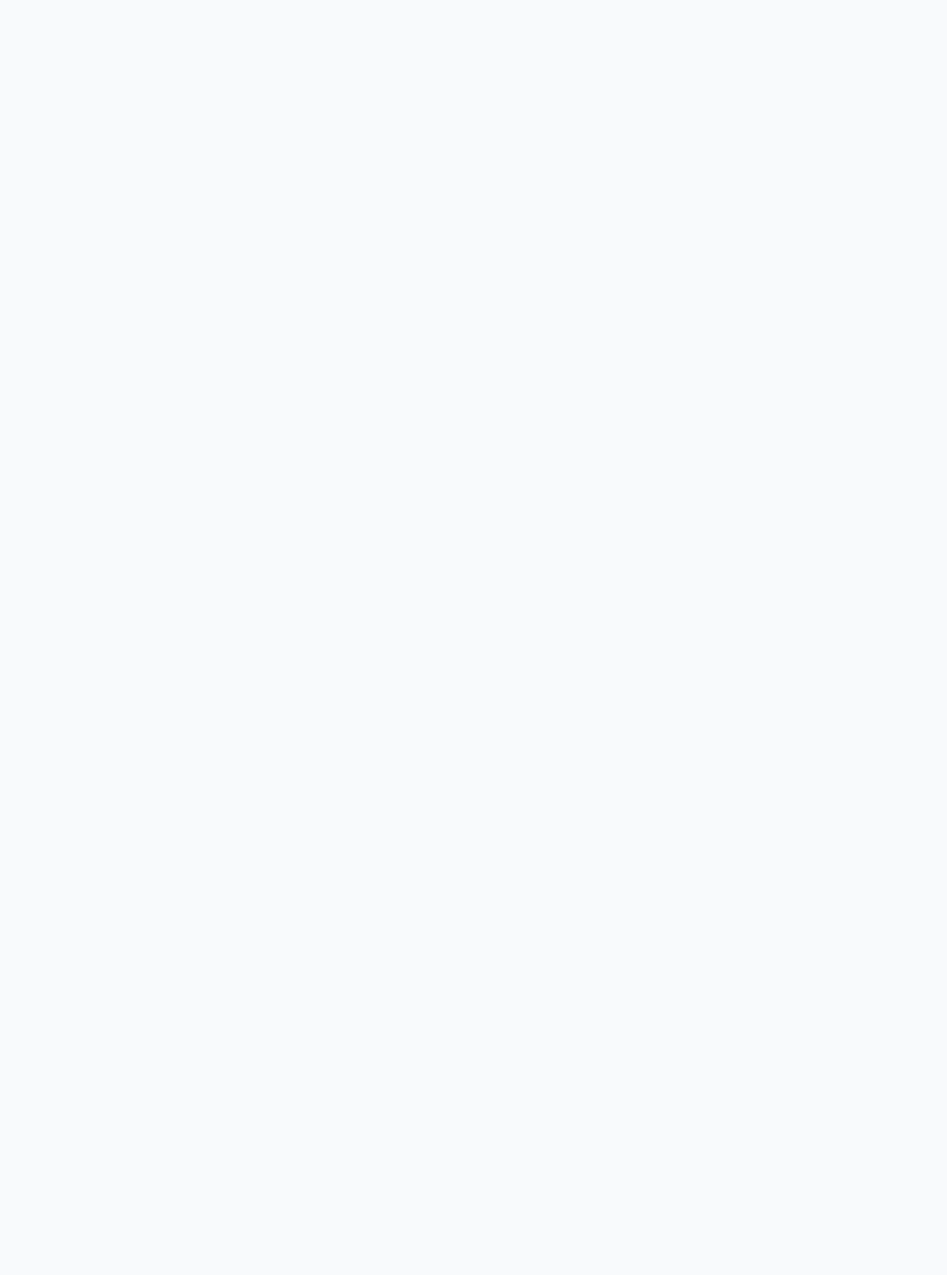
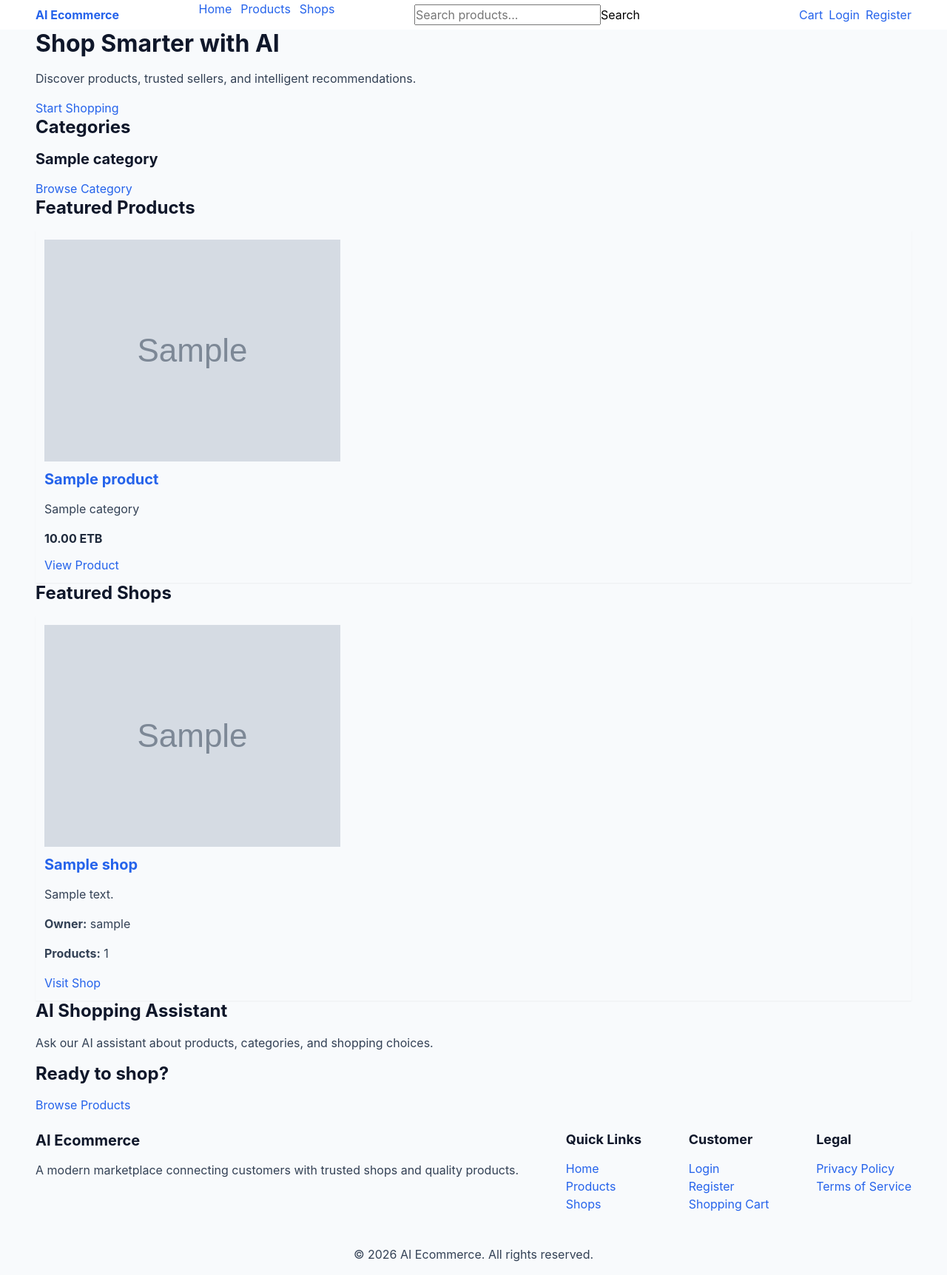
Before and after one commit to eliasmarga50-png/AI_Integrated_Ecommerce_Platform, a Django app: page / in a window 1280 px wide. Before the commit the page is empty. Shown: the whole page at 74% size. Before the commit the page ends 800 px from the top, so only its background shows below. Run offline with Django 5.2, Linux system fonts and the light colour scheme; tables that the repository leaves empty hold one stand-in row (values such as "Sample post"); grey boxes marked "Sample" are stand-in pictures; parts of the project's set-up code (start-up, migrations or seed data) failed here and were passed over.

Commit message:
fix problems and debug

```diff
--- a/config/urls.py
+++ b/config/urls.py
@@ -1,4 +1,3 @@
-
 
 
 from django.conf import settings
@@ -7,108 +6,112 @@ from django.contrib import admin
 from django.urls import include, path
 from django.shortcuts import render
 
+from apps.products.models import Product, Category
+from apps.shops.models import Shop
+
+
+# ========================================================
+# VIEWS
+# ========================================================
 
 def home(request):
+    """
+    Renders the public homepage with featured products,
+    categories, and active shops.
+    """
+    products = (
+        Product.objects
+        .filter(is_available=True)
+        .select_related("category", "shop")
+        .order_by("-created_at")[:8]
+    )
+
+    categories = Category.objects.all()[:8]
+
+    shops = (
+        Shop.objects
+        .filter(is_active=True)
+        .select_related("owner")
+        .order_by("-created_at")[:6]
+    )
+
     return render(
         request,
         "public/home.html",
+        {
+            "featured_products": products,
+            "categories": categories,
+            "featured_shops": shops,
+        },
     )
 
 
+# ========================================================
+# URL CONFIGURATION
+# ========================================================
+
 urlpatterns = [
-    # ========================================================
     # ADMIN
-    # ========================================================
-
     path(
         "admin/",
         admin.site.urls,
     ),
 
-    # ========================================================
     # ACCOUNTS
-    # ========================================================
-
     path(
         "accounts/",
         include("apps.accounts.urls"),
     ),
 
-    # ========================================================
     # PRODUCTS
-    # ========================================================
-
     path(
         "products/",
         include("apps.products.urls"),
     ),
 
-    # ========================================================
     # SHOPS
-    # ========================================================
-
     path(
         "shops/",
         include("apps.shops.urls"),
     ),
 
-    # ========================================================
     # CART
-    # ========================================================
-
     path(
         "cart/",
         include("apps.cart.urls"),
     ),
 
-    # ========================================================
     # ORDERS
-    # ========================================================
-
     path(
         "orders/",
         include("apps.orders.urls"),
     ),
 
-    # ========================================================
     # PAYMENTS
-    # ========================================================
-
     path(
         "payments/",
         include("apps.payments.urls"),
     ),
 
-    # ========================================================
     # REVIEWS
-    # ========================================================
-
     path(
         "reviews/",
         include("apps.reviews.urls"),
     ),
 
-    #====================
-    #  DASHBOARD
-    #====================
+    # DASHBOARD
     path(
-      "dashboard/",
-      include("apps.dashboard.urls"),
+        "dashboard/",
+        include("apps.dashboard.urls"),
     ),
 
-    # ========================================================
     # AI
-    # ========================================================
-
     path(
         "ai/",
         include("apps.ai.urls"),
     ),
 
-    # ========================================================
     # HOME
-    # ========================================================
-
     path(
         "",
         home,
--- a/static/js/chatbot.js
+++ b/static/js/chatbot.js
@@ -104,9 +104,18 @@ const Chatbot = {
                             "application/json",
 
                         "X-CSRFToken":
-                            Checkout.getCSRFToken()
+                            this.getCSRFToken()
+
 
                     },
+
+                    getCSRFToken() {
+
+    return document.querySelector(
+        "[name=csrfmiddlewaretoken]"
+    )?.value || "";
+
+},
 
                     body: JSON.stringify({
 
@@ -133,7 +142,7 @@ const Chatbot = {
 
                 "assistant",
 
-                data.reply
+                data.message
 
             );
 
--- a/static/js/dashboard.js
+++ b/static/js/dashboard.js
@@ -22,7 +22,7 @@ const Dashboard = {
 
     config: {
         refreshInterval: 60000, // 60 seconds
-        endpoint: "/dashboard/api/"
+        endpoint: "/dashboard/"
     },
 
     state: {
--- a/templates/base.html
+++ b/templates/base.html
@@ -6,159 +6,61 @@
 <html lang="en">
 
 <head>
-
-    <!-- ========================================================= -->
-    <!-- Basic Page Metadata                                        -->
-    <!-- ========================================================= -->
-
     <meta charset="UTF-8">
-
-    <meta
-        name="viewport"
-        content="width=device-width, initial-scale=1.0"
-    >
-
-    <meta
-        name="description"
-        content="AI Ecommerce Platform"
-    >
-
-    <meta
-        name="author"
-        content="AI Ecommerce"
-    >
+    <meta name="viewport" content="width=device-width, initial-scale=1.0">
+    <meta name="description" content="AI Ecommerce Platform">
+    <meta name="author" content="AI Ecommerce">
 
     <title>
-        {% block title %}
-            AI Ecommerce
-        {% endblock %}
+        {% block title %}AI Ecommerce{% endblock %}
     </title>
 
-    <!-- ========================================================= -->
-    <!-- Base CSS                                                   -->
-    <!-- ========================================================= -->
+    <!-- Base CSS -->
+    <link rel="stylesheet" href="{% static 'css/base/reset.css' %}">
+    <link rel="stylesheet" href="{% static 'css/base/variables.css' %}">
+    <link rel="stylesheet" href="{% static 'css/base/typography.css' %}">
 
-    <link
-        rel="stylesheet"
-        href="{% static 'css/base/reset.css' %}"
-    >
+    <!-- Layout -->
+    <link rel="stylesheet" href="{% static 'css/layout/layout.css' %}">
+    <link rel="stylesheet" href="{% static 'css/layout/grid.css' %}">
+    <link rel="stylesheet" href="{% static 'css/layout/responsive.css' %}">
 
-    <link
-        rel="stylesheet"
-        href="{% static 'css/base/variables.css' %}"
-    >
+    <!-- Utility Classes -->
+    <link rel="stylesheet" href="{% static 'css/utilities/spacing.css' %}">
+    <link rel="stylesheet" href="{% static 'css/utilities/display.css' %}">
+    <link rel="stylesheet" href="{% static 'css/utilities/flex.css' %}">
+    <link rel="stylesheet" href="{% static 'css/utilities/text.css' %}">
+    <link rel="stylesheet" href="{% static 'css/utilities/colors.css' %}">
+    <link rel="stylesheet" href="{% static 'css/utilities/borders.css' %}">
+    <link rel="stylesheet" href="{% static 'css/utilities/shadows.css' %}">
+    <link rel="stylesheet" href="{% static 'css/utilities/visibility.css' %}">
 
-    <link
-        rel="stylesheet"
-        href="{% static 'css/base/typography.css' %}"
-    >
-
-    <!-- ========================================================= -->
-    <!-- Layout                                                     -->
-    <!-- ========================================================= -->
-
-    <link
-        rel="stylesheet"
-        href="{% static 'css/layout/layout.css' %}"
-    >
-
-    <link
-        rel="stylesheet"
-        href="{% static 'css/layout/grid.css' %}"
-    >
-
-    <!-- ========================================================= -->
-    <!-- Utility Classes                                            -->
-    <!-- ========================================================= -->
-
-    <link
-        rel="stylesheet"
-        href="{% static 'css/utilities/spacing.css' %}"
-    >
-
-    <link
-        rel="stylesheet"
-        href="{% static 'css/utilities/display.css' %}"
-    >
-
-    <link
-        rel="stylesheet"
-        href="{% static 'css/utilities/flex.css' %}"
-    >
-
-    <link
-        rel="stylesheet"
-        href="{% static 'css/utilities/text.css' %}"
-    >
-
-    <link
-        rel="stylesheet"
-        href="{% static 'css/utilities/colors.css' %}"
-    >
-
-    <link
-        rel="stylesheet"
-        href="{% static 'css/utilities/borders.css' %}"
-    >
-
-    <link
-        rel="stylesheet"
-        href="{% static 'css/utilities/shadows.css' %}"
-    >
-
-    <link
-        rel="stylesheet"
-        href="{% static 'css/utilities/visibility.css' %}"
-    >
-
-    <!-- ========================================================= -->
-    <!-- Page Specific CSS                                          -->
-    <!-- ========================================================= -->
-
-    {% block extra_css %}
-    {% endblock %}
-
+    {% block extra_css %}{% endblock %}
 </head>
 
 <body>
 
-    <!-- ========================================================= -->
-    <!-- Navigation                                                 -->
-    <!-- ========================================================= -->
-
     {% include "includes/navbar.html" %}
-
-    <!-- ========================================================= -->
-    <!-- Flash Messages                                             -->
-    <!-- ========================================================= -->
-
     {% include "includes/alerts.html" %}
 
-    <!-- ========================================================= -->
-    <!-- Main Page Content                                          -->
-    <!-- ========================================================= -->
-
     <main class="container py-4">
-
         {% block content %}
-
+        <!-- Child pages will automatically inject their code here -->
         {% endblock %}
-
     </main>
-
-    <!-- ========================================================= -->
-    <!-- Footer                                                     -->
-    <!-- ========================================================= -->
 
     {% include "includes/footer.html" %}
 
-    <!-- ========================================================= -->
-    <!-- Page Specific JavaScript                                   -->
-    <!-- ========================================================= -->
+    <!-- Core Global JavaScript -->
+    <script src="{% static 'js/alerts.js' %}" defer></script>
+    <script src="{% static 'js/validation.js' %}" defer></script>
+    <script src="{% static 'js/navbar.js' %}" defer></script>
+    <script src="{% static 'js/search.js' %}" defer></script>
+    <script src="{% static 'js/cart.js' %}" defer></script>
+    <script src="{% static 'js/chatbot.js' %}" defer></script>
+    <script src="{% static 'js/app.js' %}" defer></script>
 
-    {% block extra_js %}
-    {% endblock %}
+    {% block extra_js %}{% endblock %}
 
 </body>
-
 </html>
--- a/templates/includes/navbar.html
+++ b/templates/includes/navbar.html
@@ -55,7 +55,9 @@
                 <input
                     type="search"
                     name="q"
+                    class="search-input"
                     placeholder="Search products..."
+                    autocomplete="off"
                 >
 
                 <button type="submit">
@@ -63,6 +65,11 @@
                 </button>
 
             </form>
+
+            <div class="search-results"></div>
+            <div class="search-loading" hidden>
+                Searching...
+            </div>
 
             <!-- ============================================== -->
             <!-- Right Side -->
--- a/templates/public/home.html
+++ b/templates/public/home.html
@@ -1,152 +1,133 @@
 
 
 
-<!DOCTYPE html>
-<html lang="en">
-<head>
-    <!-- ==========================================
-         Basic Page Information
-    =========================================== -->
-    <meta charset="UTF-8">
-    <meta name="viewport" content="width=device-width, initial-scale=1.0">
+{% extends "base.html" %}
 
-    <title>AI Ecommerce | Shop Smarter with AI</title>
+{% block title %}
+AI Ecommerce | Shop Smarter with AI
+{% endblock %}
 
-    <meta
-        name="description"
-        content="AI Ecommerce is a modern online marketplace that helps customers discover products through intelligent recommendations while empowering sellers to grow their businesses."
+{% block content %}
+
+<section class="hero-section">
+
+    <h1>
+        Shop Smarter with AI
+    </h1>
+
+    <p>
+        Discover products, trusted sellers,
+        and intelligent recommendations.
+    </p>
+
+    <a
+        href="{% url 'products:list' %}"
+        class="btn btn-primary"
     >
+        Start Shopping
+    </a>
 
-    <meta
-        name="keywords"
-        content="AI Ecommerce, Online Shopping, Marketplace, AI Shopping Assistant, Products, Shops"
-    >
-
-    <meta name="author" content="AI Ecommerce">
-
-    <!-- ==========================================
-         Favicon
-    =========================================== -->
-    <link rel="icon" href="../static/images/favicon.ico">
-
-    <!-- ==========================================
-         CSS Files
-    =========================================== -->
-
-    <!-- Base -->
-    <link rel="stylesheet" href="../static/css/base/reset.css">
-    <link rel="stylesheet" href="../static/css/base/variables.css">
-    <link rel="stylesheet" href="../static/css/base/typography.css">
-
-    <!-- Layout -->
-    <link rel="stylesheet" href="../static/css/layout/layout.css">
-    <link rel="stylesheet" href="../static/css/layout/grid.css">
-    <link rel="stylesheet" href="../static/css/layout/responsive.css">
-
-    <!-- Components -->
-    <link rel="stylesheet" href="../static/css/components/buttons.css">
-    <link rel="stylesheet" href="../static/css/components/cards.css">
-    <link rel="stylesheet" href="../static/css/components/forms.css">
-    <link rel="stylesheet" href="../static/css/components/badges.css">
-    <link rel="stylesheet" href="../static/css/components/tables.css">
-    <link rel="stylesheet" href="../static/css/components/alerts.css">
-    <link rel="stylesheet" href="../static/css/components/modals.css">
-
-    <!-- Utilities -->
-    <link rel="stylesheet" href="../static/css/utilities/spacing.css">
-    <link rel="stylesheet" href="../static/css/utilities/display.css">
-    <link rel="stylesheet" href="../static/css/utilities/flex.css">
-    <link rel="stylesheet" href="../static/css/utilities/text.css">
-    <link rel="stylesheet" href="../static/css/utilities/colors.css">
-    <link rel="stylesheet" href="../static/css/utilities/borders.css">
-    <link rel="stylesheet" href="../static/css/utilities/shadows.css">
-    <link rel="stylesheet" href="../static/css/utilities/visibility.css">
-
-    <!-- Page Specific -->
-    <link rel="stylesheet" href="../static/css/pages/home.css">
-</head>
-
-<body>
-
-    <!-- ==========================================
-         Header
-    =========================================== -->
-    <header id="site-header">
-        <!-- Navigation will be added here -->
-    </header>
-
-    <!-- ==========================================
-         Main Content
-    =========================================== -->
-    <main>
-
-        <!-- Hero Section -->
-        <section id="hero">
 </section>
 
-        <!-- AI Assistant -->
-        <section id="ai-assistant">
+
+<section class="home-section">
+
+    <h2>Categories</h2>
+
+    <div class="grid">
+
+        {% for category in categories %}
+
+            <article class="card">
+
+                <h3>
+                    {{ category.name }}
+                </h3>
+
+                <a
+                    href="{% url 'products:category' category.slug %}"
+                >
+                    Browse Category
+                </a>
+
+            </article>
+
+        {% empty %}
+
+            <p>No categories available.</p>
+
+        {% endfor %}
+
+    </div>
+
 </section>
 
-        <!-- Categories -->
-        <section id="categories">
+
+<section class="home-section">
+
+    <h2>Featured Products</h2>
+
+    <div class="grid">
+
+        {% for product in featured_products %}
+
+            {% include "includes/product_card.html" %}
+
+        {% empty %}
+
+            <p>No products available.</p>
+
+        {% endfor %}
+
+    </div>
+
 </section>
 
-        <!-- Featured Products -->
-        <section id="featured-products">
+
+<section class="home-section">
+
+    <h2>Featured Shops</h2>
+
+    <div class="grid">
+
+        {% for shop in featured_shops %}
+
+            {% include "includes/shop_card.html" %}
+
+        {% empty %}
+
+            <p>No shops available.</p>
+
+        {% endfor %}
+
+    </div>
+
 </section>
 
-        <!-- Featured Shops -->
-        <section id="featured-shops">
+
+<section class="home-section">
+
+    <h2>AI Shopping Assistant</h2>
+
+    <p>
+        Ask our AI assistant about products,
+        categories, and shopping choices.
+    </p>
+
 </section>
 
-        <!-- Why Choose Us -->
-        <section id="why-us">
+
+<section class="home-section">
+
+    <h2>Ready to shop?</h2>
+
+    <a
+        href="{% url 'products:list' %}"
+        class="btn btn-primary"
+    >
+        Browse Products
+    </a>
+
 </section>
 
-        <!-- Statistics -->
-        <section id="statistics">
-        </section>
-
-        <!-- Testimonials -->
-        <section id="testimonials">
-        </section>
-
-        <!-- Special Offers -->
-        <section id="special-offers">
-        </section>
-
-        <!-- Newsletter -->
-        <section id="newsletter">
-        </section>
-
-        <!-- Mobile App -->
-        <section id="mobile-app">
-        </section>
-
-        <!-- FAQ Preview -->
-        <section id="faq-preview">
-        </section>
-
-        <!-- Call To Action -->
-        <section id="cta-banner">
-        </section>
-
-    </main>
-
-    <!-- ==========================================
-         Footer
-    =========================================== -->
-    <footer id="site-footer">
-        <!-- Footer will be added here -->
-    </footer>
-
-    <!-- ==========================================
-         JavaScript
-    =========================================== -->
-    <script src="../static/js/navbar.js"></script>
-    <script src="../static/js/search.js"></script>
-    <script src="../static/js/app.js"></script>
-
-</body>
-</html>
+{% endblock %}
```
Also changed, not shown: apps/ai/views.py (+18 -3 lines), static/js/checkout.js (+41 -144 lines). Lines whose indentation alone changed are shown as unchanged.
